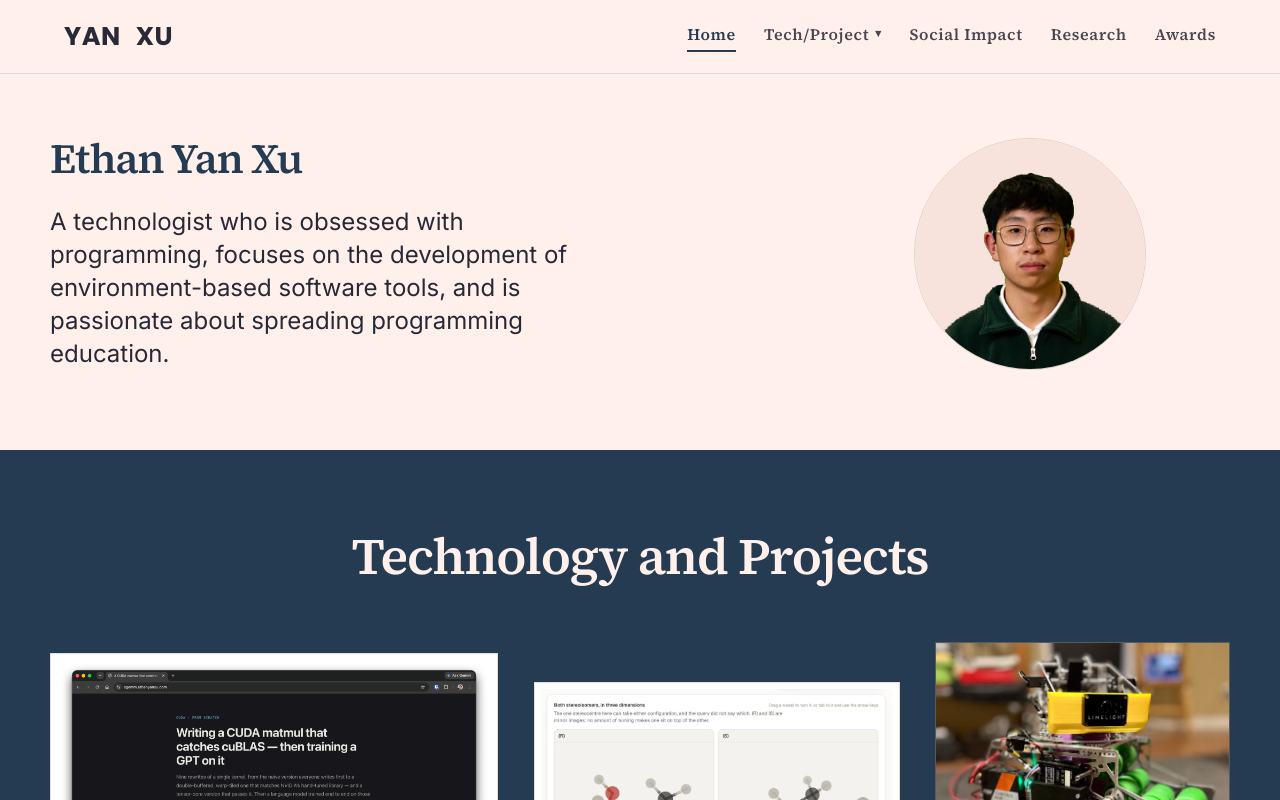
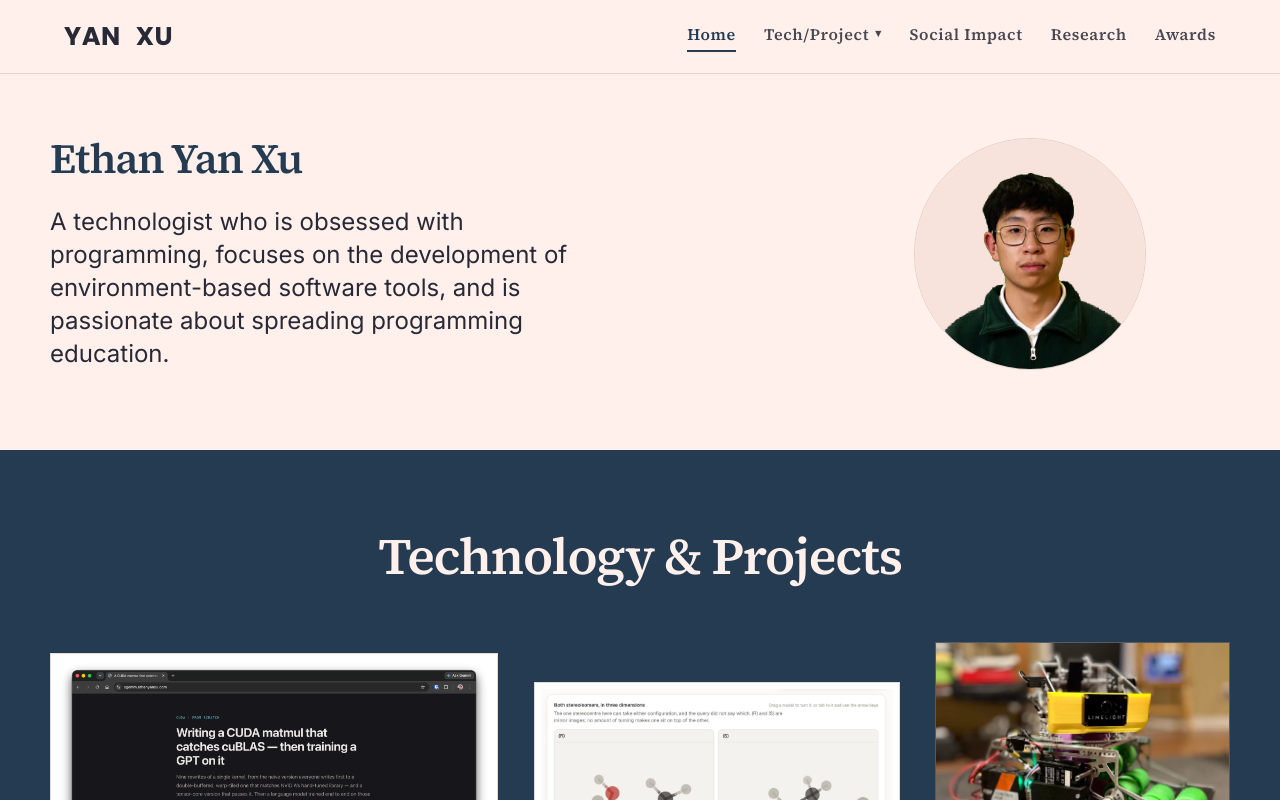
Before and after one commit to OoEthanoO/me, a Next.js app: page / in a window 1280 px wide. Shown: the top 800 px of the page. Built offline with nearby package versions, Linux system fonts and the light colour scheme.

Commit message:
Set the home band title to Technology & Projects
From the working tree.

```diff
--- a/app/page.tsx
+++ b/app/page.tsx
@@ -51,7 +51,7 @@ interface HomeSection {
  */
 const sections: HomeSection[] = [
   {
-    title: "Technology and Projects",
+    title: "Technology & Projects",
     href: "/tech",
     ground: grounds.navy,
     button: "btn btn-cream",
```
